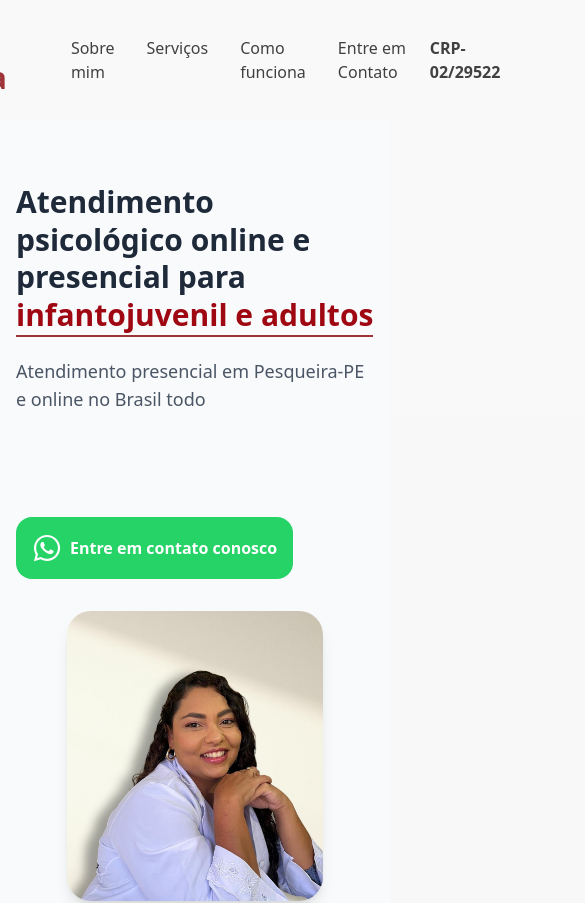
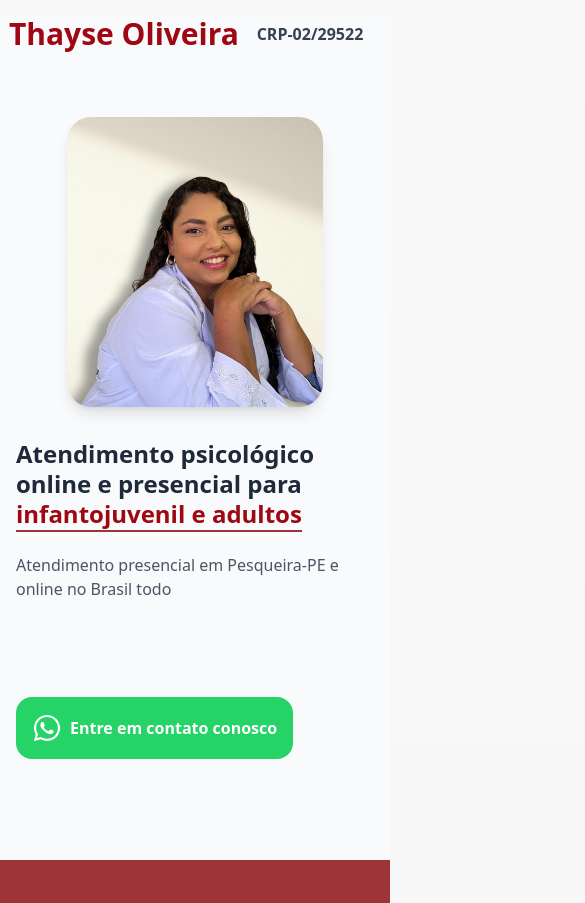
Before and after one commit to Astaphaanos/ladding-page-psicologa, a React (Vite) app: page / in a window 390 px wide. Shown: the top 903 px of the page, 585 px wide, since content can reach past the window. Built offline with nearby package versions, Linux system fonts and the light colour scheme.

Commit message:
Media Queries e mudanças no footer

```diff
--- a/src/components/BtnWhats/BtnWhats.jsx
+++ b/src/components/BtnWhats/BtnWhats.jsx
@@ -3,7 +3,8 @@ import { FaWhatsapp } from "react-icons/fa";
 const BtnWhats =() => {
     return(
         <div>
-            <button className=" flex items-center bg-[#25D366] rounded-2xl p-4 cursor-pointer mt-16 animate-bounce-in hover:scale-105 transition-transform duration-200">
+            <button className=" flex items-center bg-[#25D366] rounded-2xl p-4 cursor-pointer mt-16 animate-bounce-in hover:scale-105 transition-transform duration-200
+            ">
                 <FaWhatsapp color="white" fontSize={30}/>
                 <a href="https://wa.me/5587998186712?text=Olá,%20gostaria%20de%20agendar%20uma%20consulta." target="-blank" className="pl-2 text-md font-bold text-white ">Entre em contato conosco</a>
             </button>
--- a/src/components/ConsultorioLocalizacao/ShowMapa.jsx
+++ b/src/components/ConsultorioLocalizacao/ShowMapa.jsx
@@ -1,6 +1,6 @@
 const SimpleMap = () => {
     return (
-      <div className="w-full h-64 rounded-lg overflow-hidden">
+      <div className="w-3xs h-64 rounded-lg overflow-hidden">
         <iframe
           src="https://www.google.com/maps/embed?pb=!1m18!1m12!1m3!1d240.93469139831495!2d-36.692510207857026!3d-8.354944831234082!2m3!1f0!2f0!3f0!3m2!1i1024!2i768!4f13.1!3m3!1m2!1s0x7a831f8c3725e75%3A0x4acf33d5f4437bcb!2sCentro%20M%C3%A9dico%20Sa%C3%BAde%20e%20Bem%20Estar!5e1!3m2!1spt-PT!2sbr!4v1743191090346!5m2!1spt-PT!2sbr"
           width="100%"
--- a/src/components/Footer/Footer.jsx
+++ b/src/components/Footer/Footer.jsx
@@ -4,71 +4,9 @@ import ShowMapa from "../ConsultorioLocalizacao/ShowMapa";
 
 const Footer = () => {
   return (
-    <footer className="h-auto p-10 bg-gradient-to-r from-[#6e2427] via-[#9e3438] to-[#c44a4e] text-white" id='contatos-info'>
-      <div className="flex items-center justify-between ">
-        <div className="text-3xl font-bold pr-16 w-[380px]">
-          <img src="/src/assets/logo-psi.png" alt="Logo de Thayse Oliveira" />
-        </div>
+    <footer
+      className="h-auto p-10 bg-gradient-to-r from-[#6e2427] via-[#9e3438] to-[#c44a4e] text-white" id="contatos-info">
 
-        <div className="flex flex-col items-center">
-          <div className="pb-16 text-[18px]">
-            <ul className="flex justify-between">
-              <li>
-                <a href="#sobre-mim" className="pr-24 hover:underline">
-                  Sobre mim
-                </a>
-              </li>
-              <li>
-                <a href="#como-funciona-atendimento" className="pr-24 hover:underline">
-                  Como funciona
-                </a>
-              </li>
-              <li>
-                <a href="#servicos-oferecidos" className="pr-24 hover:underline">
-                  Serviços Oferecidos
-                </a>
-              </li>
-            </ul>
-          </div>
-
-          <div className="flex items-center pr-24">
-            <div className="flex items-center pr-12">
-              <FaWhatsapp />
-              <p className="pl-2">WhatsApp: (87) 998186712</p>
-            </div>
-            <div className="flex items-center">
-              <FaInstagram />
-              <p className="pl-2">
-                <a href="https://www.instagram.com/thaysepsi2/" target="_blank">@thaysepsi</a> {/*Colocar o link do instagram */}
-              </p>
-            </div>
-          </div>
-        </div>
-
-        <div>
-          <ShowMapa />
-
-          {/* Endereço e Link */}
-          <div className="mt-4 text-center font-semibold">
-            <p className="mb-1">Avenida Ézio Araújo, 149</p>
-            <p className="mb-4">Centro | Pesqueira-PE</p>
-          </div>
-        </div>
-      </div>
-
-      <div className="mt-2 pt-2 border-t w-full border-gray-200 text-center text-sm">
-        <p>
-          © 2025 Todos os direitos reservado. Desenvolvido por{" "}
-          <a
-            href="https://www.linkedin.com/in/anna-clara-amorim/"
-            target="_blank"
-            className="font-semibold hover:underline"
-          >
-            {" "}
-            Clara Amorim
-          </a>
-        </p>
-      </div>
     </footer>
   );
 };
--- a/src/components/FuncionaAtendimento/FuncionaAtendimento.jsx
+++ b/src/components/FuncionaAtendimento/FuncionaAtendimento.jsx
@@ -5,11 +5,11 @@ const FuncionaAtendimento = () => {
     return (
         <section className="flex flex-col justify-center items-center h-screen text-center" id="como-funciona-atendimento">
             <div>
-                <h2 className="font-bold text-4xl text-[#494949] pb-4">Como funciona o atendimento?</h2>
+                <h2 className="font-bold text-3xl text-[#494949] pb-4">Como funciona o atendimento?</h2>
                 <p className="text-[18px] text-[#494949]">Conheça as etapas do processo</p>
             </div>
 
-            <div className="grid grid-cols-3 gap-10 pt-20 text-white w-6xl">
+            <div className="grid grid-cols-1 gap-10 pt-20 text-white w-80 text-md sm:w-96 md:w-86 lg:grid-cols-3 lg:w-4xl xl:w-6xl">
                 <div className="bg-gradient-to-b from-[#9e3438] to-[#c44a4e] p-7 rounded-2xl font-semibold cursor-pointer">
                     <h3>Você entra em contato por WhatsApp</h3>
                 </div>
--- a/src/components/Header/Header.jsx
+++ b/src/components/Header/Header.jsx
@@ -2,30 +2,30 @@
 
 const Header = () => {
     return(
-        <header className="flex justify-center p-6">
-            <nav className="flex justify-between items-center">
-                <div className="text-3xl font-bold pr-16 text-[#9e3438]">
+        <header className="pt-4 h-2">
+            <nav className="flex justify-around items-center md:justify-between lg:justify-evenly xl:justify-evenly">
+                <div className="text-red-800 font-bold text-3xl md:pl-4">
                     <span>Thayse Oliveira</span>
                 </div>
 
-                <div>
-                    <ul className="flex justify-between text-md text-neutral-700">
-                        <li>
-                            <a href="#sobre-mim" className="pr-8 hover:text-neutral-950">Sobre mim</a>
+                <div className="flex items-center">
+                    <ul className="hidden md:flex md:text-sm md:w-full lg:text-[16px]">
+                        <li className="md:pr-4 lg:pr-6 hover:text-gray-950">
+                            <a href="#sobre-mim" className="">Sobre mim</a>
                         </li>
-                        <li>
-                            <a href="#servicos-oferecidos" className="pr-8 hover:text-neutral-950">Serviços</a>
+                        <li className="md:pr-4 lg:pr-6 hover:text-gray-950">
+                            <a href="#servicos-oferecidos" className="">Serviços</a>
                         </li>
-                        <li>
-                            <a href="#como-funciona-atendimento" className="pr-8 hover:text-neutral-950">Como funciona</a>
+                        <li className="md:pr-4 lg:pr-6 hover:text-gray-950">
+                            <a href="#como-funciona-atendimento" className="">Como funciona</a>
                         </li>
-                        <li>
-                            <a href="#contatos-info" className="pr-8 hover:text-neutral-950">Entre em Contato</a>
-                        </li>
-                        <li className="font-bold">
-                            CRP- 02/29522
+                        <li className="md:pr-4 lg:pr-6 hover:text-gray-950">
+                            <a href="#contatos-info" className="">Entre em Contato</a>
                         </li>
                     </ul>
+                    <span className=" text-gray-700 font-bold md:text-sm lg:pl-6">
+                        CRP-02/29522
+                    </span>
                 </div>
                 <div>
 
--- a/src/components/Home/Home.jsx
+++ b/src/components/Home/Home.jsx
@@ -5,25 +5,25 @@ const Home = () => {
       <section className="h-screen w-full mx-auto flex justify-center items-center bg-gray-50 px-4">
         <div className="flex flex-col md:flex-row items-center justify-evenly w-full max-w-6xl gap-8">
           {/* Text Content */}
-          <div className="md:pr-10 w-full md:w-1/2 space-y-6 animate-fade-in">
-            <h1 className="font-bold text-3xl md:text-4xl text-gray-800 leading-tight">
+          <div className="md:pr-10 w-full md:w-1/2 space-y-6 animate-fade-in order-2 md:order-1">
+            <h1 className="font-bold text-2xl md:text-4xl text-gray-800 leading-tight lg:text-3xl">
               Atendimento psicológico online e presencial para{" "}
               <span className="text-red-800 decoration-2 underline-offset-4 animate-underline">
                 infantojuvenil e adultos
               </span>
             </h1>
 
-            <p className="text-gray-600 text-lg">
+            <p className="text-gray-600 text-[16px]  sm:text-[18px] md:text-lg lg:text-lg">
               Atendimento presencial em Pesqueira-PE e online no Brasil todo
             </p>
 
-            <div className="pt-4">
+            <div className="pt-2">
               <BtnWhats />
             </div>
           </div>
 
           {/* Image */}
-          <div className="relative group">
+          <div className="relative group order-1 md:order-2 sm:pb-6">
             <img
               src="/src/assets/site.jpeg"
               alt="Foto da Psicóloga"
--- a/src/components/Servicos/Servicos.jsx
+++ b/src/components/Servicos/Servicos.jsx
@@ -7,19 +7,19 @@ const Banner = () => {
                 <h2 className="text-3xl font-bold text-[#494949] pt-20">Serviços Oferecidos</h2>
             </div>
 
-            <div className="grid grid-cols-2 gap-16 pt-20 w-6xl text-center">
+            <div className="grid grid-cols-1 gap-16 pt-20 w-[400px] text-center sm:w-[500px] lg:grid-cols-2 lg:w-4xl xl:w-5xl 2xl:w-6xl">
                 <div className="bg-[#ececec] rounded-2xl shadow-lg p-10 flex flex-col items-center cursor-pointer hover:scale-105 transition-transform duration-200">
                     <img width="100" height="100" src="https://img.icons8.com/dotty/100/businessman.png" alt="businessman" className="mb-10"/>
-                    <h3 className="text-xl font-bold pb-4">Terapia Individual</h3>
-                    <p className="text-[18px] pb-4">Atendimento personalizado para trabalhar questões emocionais e comportamentais.</p>
-                    <span className="font-semibold">✅ Autoconhecimento | ✅ Redução da ansiedade</span>
+                    <h3 className="text-xl font-bold pb-4 sm:text-[22px] md:text-2xl lg:text-2xl">Terapia Individual</h3>
+                    <p className="text-[16px] pb-4 lg:text-md xl:text-lg">Atendimento personalizado para trabalhar questões emocionais e comportamentais.</p>
+                    <span className="font-semibold text-sm lg:text-md" >✅ Autoconhecimento | ✅ Redução da ansiedade</span>
                 </div>
 
                 <div className="bg-[#ececec] rounded-2xl shadow-lg p-10 flex flex-col items-center cursor-pointer hover:scale-105 transition-transform duration-200">
                     <img width="100" height="100" src="https://img.icons8.com/pastel-glyph/100/head-with-brain.png" alt="head-with-brain" className="mb-10"/>
-                    <h3 className="text-xl font-bold pb-4">Diagnóstico de Transtornos Mentais</h3>
-                    <p className="text-[18px] pb-4">Avaliação profissional para identificar e compreender transtornos mentais.</p>
-                    <span className="font-semibold">✅ Clareza sobre sua saúde mental | ✅ Direcionamento para o tratamento adequado</span>
+                    <h3 className="text-xl font-bold pb-4 sm:text-[22px] md:text-2xl lg:text-2xl">Diagnóstico de Transtornos Mentais</h3>
+                    <p className="text-[16px] pb-4 lg:text-md xl:text-lg">Avaliação profissional para identificar e compreender transtornos mentais.</p>
+                    <span className="font-semibold text-sm lg:text-md">✅ Clareza sobre sua saúde mental | ✅ Direcionamento para o tratamento adequado</span>
                 </div>
             </div>
 
--- a/src/components/Sobre/Sobre.jsx
+++ b/src/components/Sobre/Sobre.jsx
@@ -3,9 +3,9 @@ const Sobre = () => {
     return (
         <section className="bg-[#9e3438] text-white p-10 h-auto" id="sobre-mim">
             <div className="flex flex-col items-center justify-center">
-                <h2 className="text-4xl font-bold p-2">Sobre Mim</h2>
-                <h3 className="text-2xl font-medium pb-6">Psicóloga credenciada CRP- 02/29522</h3>
-                <p className="w-1/2 text-justify text-[18px]">
+                <h2 className="text-3xl font-bold p-2">Sobre Mim</h2>
+                <h3 className="text-xl font-medium pb-6">Psicóloga credenciada CRP- 02/29522</h3>
+                <p className="w-full text-justify text-[18px] sm:w-full md:w-[600px] lg:w-3xl">
                     Psicóloga Clínica formada em 2023, com pós-graduação em Neuropsicologia e especialização em Análise do Comportamento Aplicada (ABA). Atuo no atendimento de adolescentes e adultos, utilizando a abordagem da Terapia Cognitivo-Comportamental (TCC) para promover mudanças significativas e duradouras. <br/>
                     Meu trabalho é guiado pela missão de trazer consciência e autoconhecimento aos meus pacientes, ajudando-os a compreender suas emoções, pensamentos e comportamentos. Acredito que a terapia é um caminho transformador, onde cada indivíduo pode desenvolver ferramentas para enfrentar desafios, superar dificuldades e alcançar uma vida mais equilibrada e autêntica. <br/>
                     Meu objetivo é oferecer um espaço seguro, acolhedor e sem julgamentos, onde você possa se reconectar consigo mesmo, fortalecer sua saúde mental e construir uma relação mais saudável com a vida.
```
